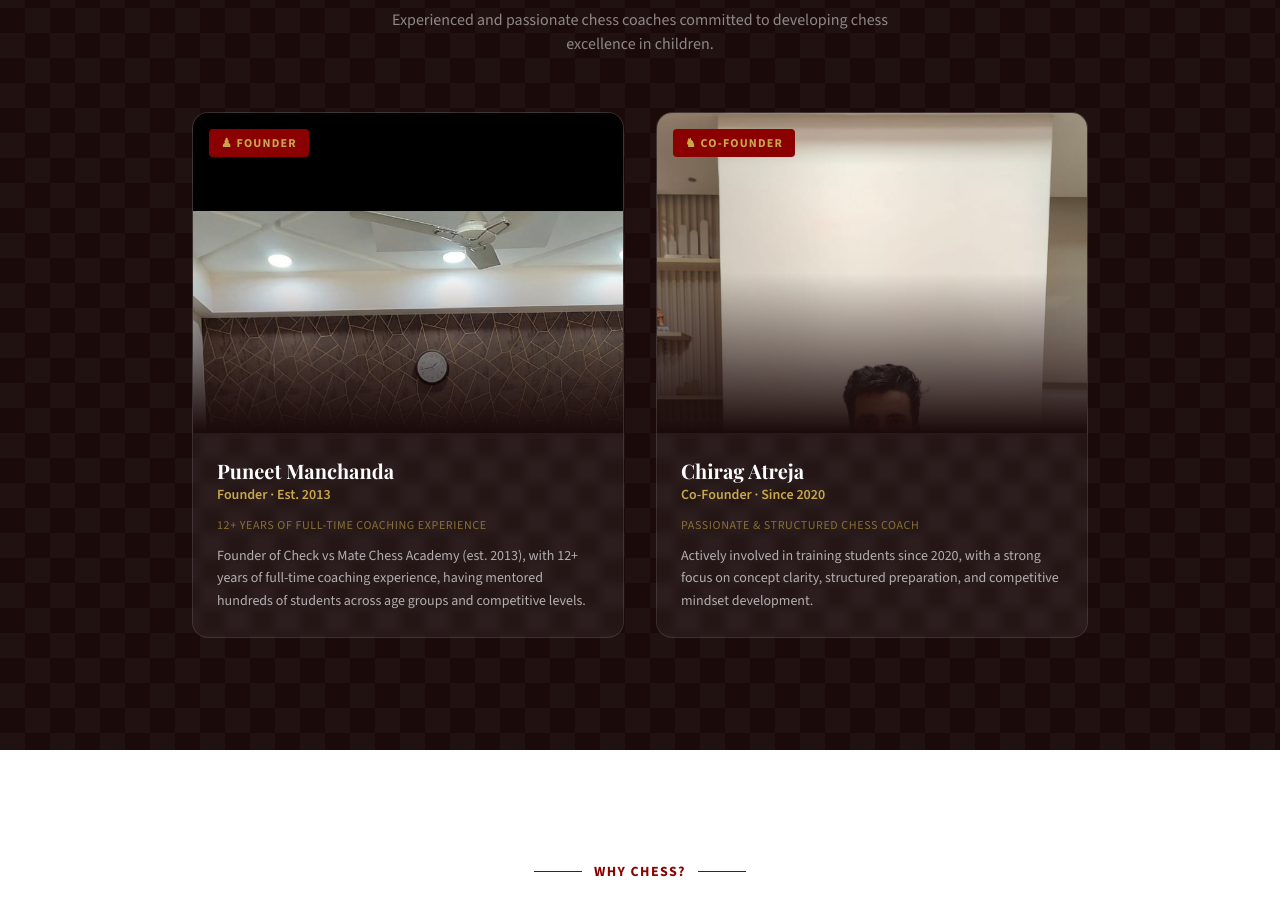
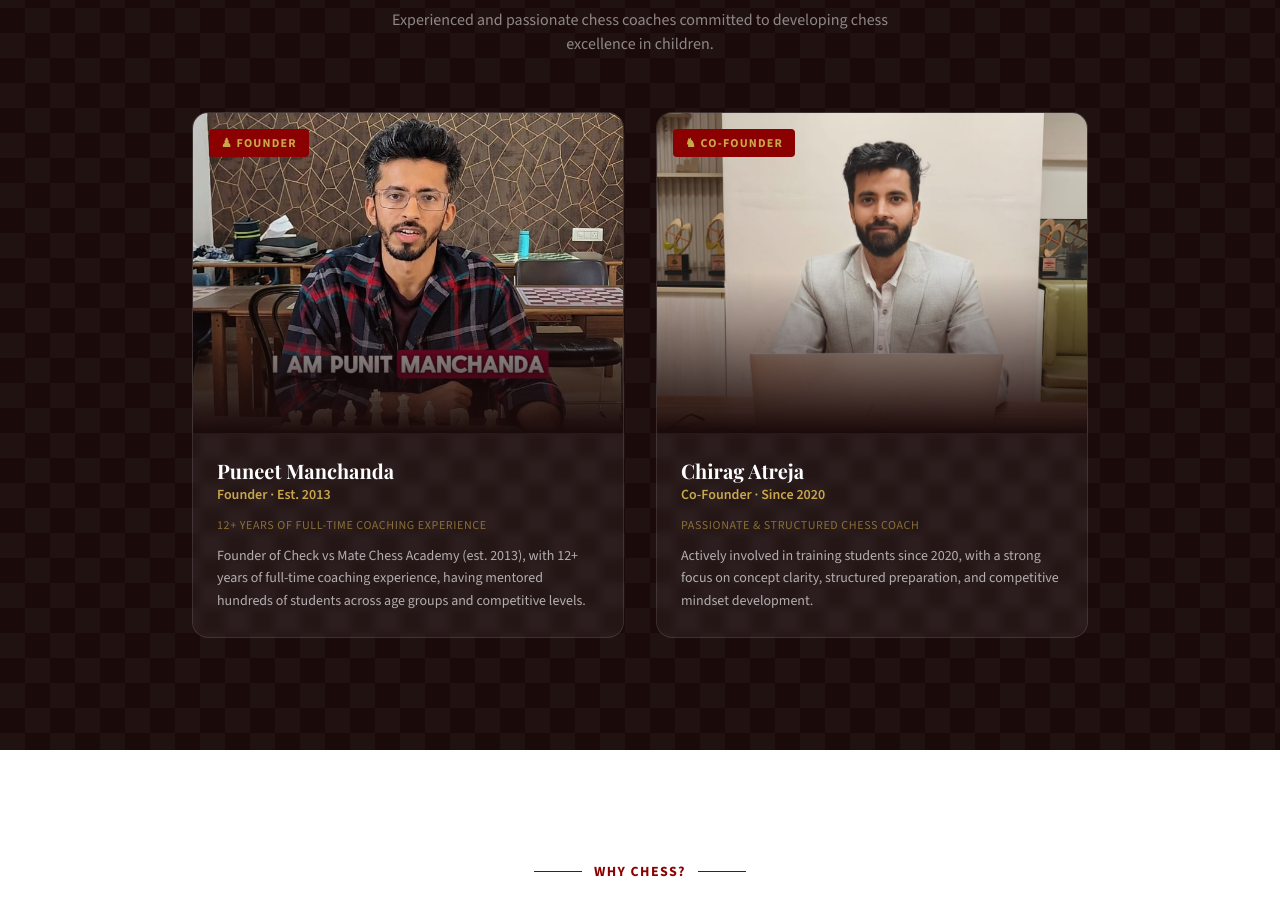
Before and after one commit to shivashankar-ux/chessacademy_nextJS_chirag_client_R, a Next.js app: page / in a window 1280 px wide. Shown: the part 2637-3539 px from the top of the page. Built offline with nearby package versions, Linux system fonts and the light colour scheme.

Commit message:
add logo and coach photos

```diff
--- a/components/Coaches.tsx
+++ b/components/Coaches.tsx
@@ -10,6 +10,7 @@ const coaches = [
     img: "/images/puneet.jpg",
     imgAlt: "Puneet Manchanda — Founder, Check vs Mate Chess Academy",
     badge: "♟ Founder",
+    position: "object-center",
   },
   {
     name: "Chirag Atreja",
@@ -20,6 +21,7 @@ const coaches = [
     img: "/images/chirag.jpg",
     imgAlt: "Chirag Atreja — Co-Founder, Check vs Mate Chess Academy",
     badge: "♞ Co-Founder",
+    position: "object-center",
   },
 ];
 
@@ -65,7 +67,7 @@ export default function Coaches() {
                   src={coach.img}
                   alt={coach.imgAlt}
                   fill
-                  className="object-cover object-top group-hover:scale-105 transition-transform duration-500"
+                  className={`object-cover ${coach.position} group-hover:scale-105 transition-transform duration-500`}
                   sizes="(max-width: 768px) 100vw, 50vw"
                 />
                 <div className="absolute inset-0 bg-gradient-to-t from-[#1A0A0A] via-transparent to-transparent" />
```
